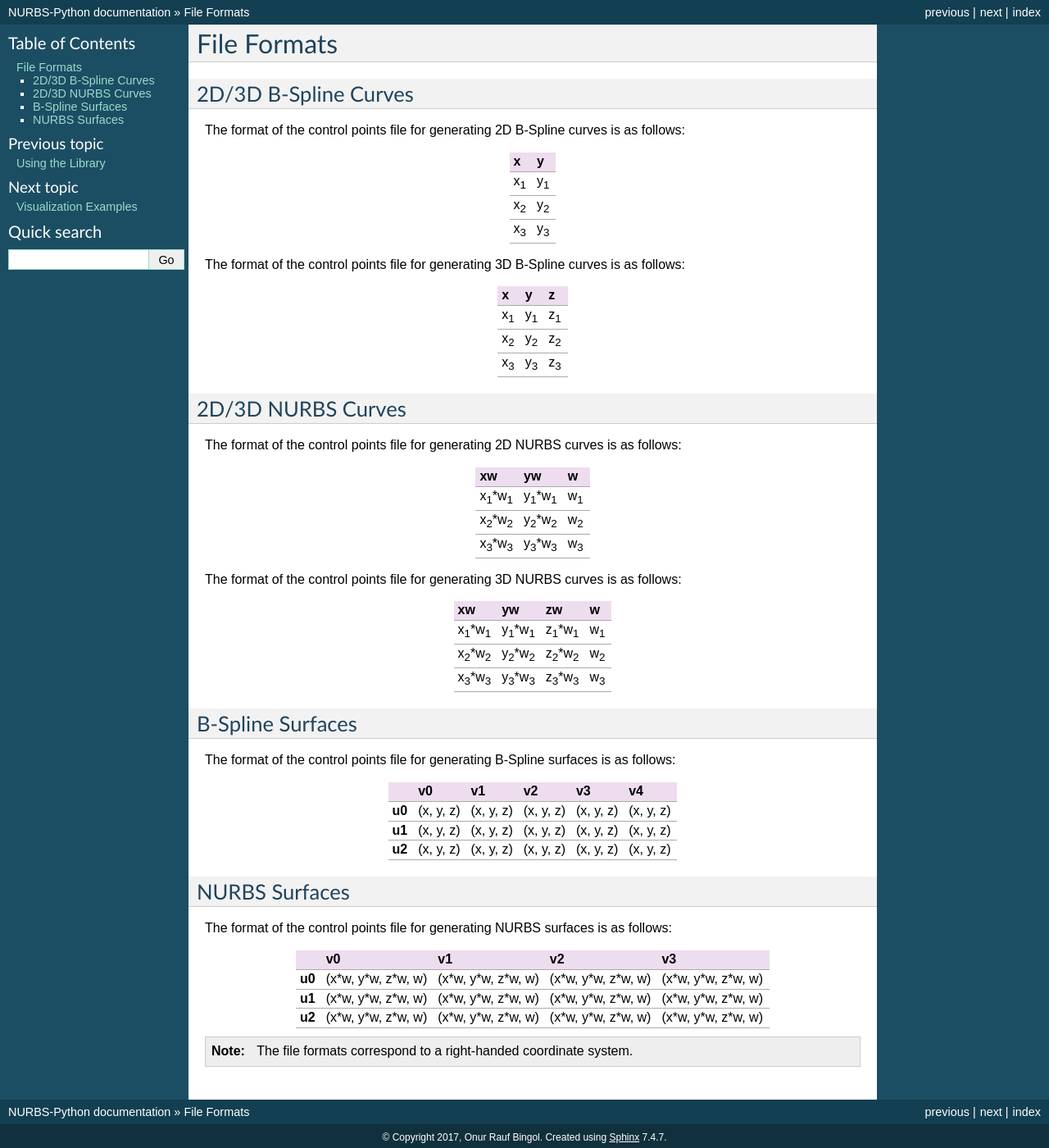
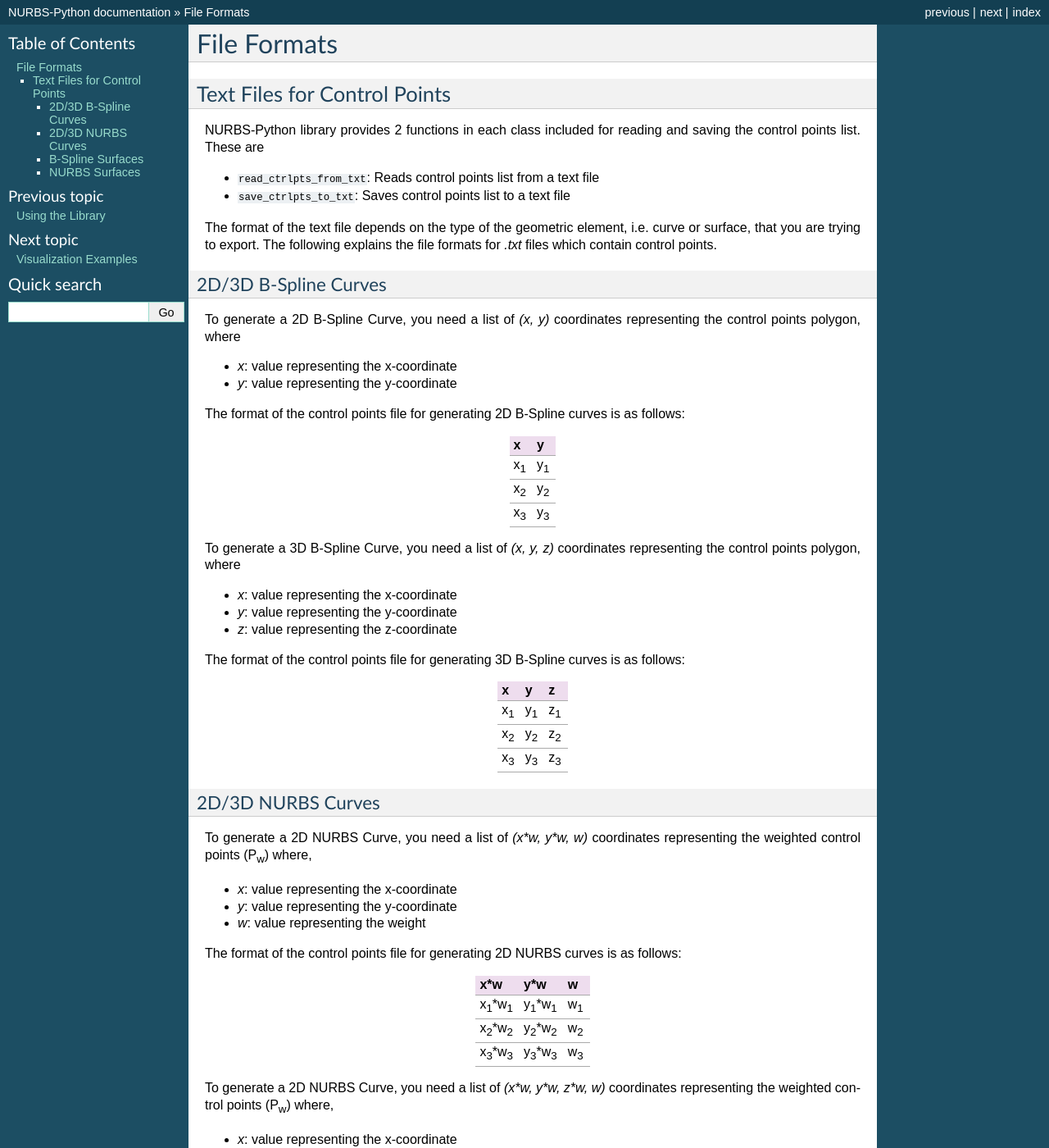
Before and after one commit to orbingol/NURBS-Python, a Sphinx documentation site: the page built from docs/formats.rst, in a window 1280 px wide and 1400 px high. Shown: the whole window at 82% size. Built offline with Sphinx 7.4.7, drawn with Linux system fonts in a browser that asks for light colours; formulas are drawn with MathJax 3; some of the changed text lies outside the part shown.

Commit message:
Update formats.rst

```diff
--- a/docs/formats.rst
+++ b/docs/formats.rst
@@ -1,8 +1,24 @@
 File Formats
 ^^^^^^^^^^^^
 
+Text Files for Control Points
+=============================
+
+NURBS-Python library provides 2 functions in each class included for reading and saving the control points list. These are
+
+* ``read_ctrlpts_from_txt``: Reads control points list from a text file
+* ``save_ctrlpts_to_txt``: Saves control points list to a text file
+
+The format of the text file depends on the type of the geometric element, i.e. curve or surface, that you are trying to
+export. The following explains the file formats for `.txt` files which contain control points.
+
 2D/3D B-Spline Curves
-=====================
+---------------------
+
+To generate a 2D B-Spline Curve, you need a list of *(x, y)* coordinates representing the control points polygon, where
+
+* `x`: value representing the x-coordinate
+* `y`: value representing the y-coordinate
 
 The format of the control points file for generating 2D B-Spline curves is as follows:
 
@@ -15,6 +31,12 @@ The format of the control points file for generating 2D B-Spline curves is as fo
 +-------------+-------------+
 | x\ :sub:`3` | y\ :sub:`3` |
 +-------------+-------------+
+
+To generate a 3D B-Spline Curve, you need a list of *(x, y, z)* coordinates representing the control points polygon, where
+
+* `x`: value representing the x-coordinate
+* `y`: value representing the y-coordinate
+* `z`: value representing the z-coordinate
 
 The format of the control points file for generating 3D B-Spline curves is as follows:
 
@@ -30,12 +52,19 @@ The format of the control points file for generating 3D B-Spline curves is as fo
 
 
 2D/3D NURBS Curves
-==================
+------------------
+
+To generate a 2D NURBS Curve, you need a list of *(x\*w, y\*w, w)* coordinates representing the weighted control points
+(P\ :sub:`w`) where,
+
+* `x`: value representing the x-coordinate
+* `y`: value representing the y-coordinate
+* `w`: value representing the weight
 
 The format of the control points file for generating 2D NURBS curves is as follows:
 
 +---------------------------+---------------------------+-------------+
-|             xw            |             yw            |      w      |
+|           x\*w            |           y\*w            |      w      |
 +===========================+===========================+=============+
 | x\ :sub:`1`\*w\ :sub:`1`  | y\ :sub:`1`\*w\ :sub:`1`  | w\ :sub:`1` |
 +---------------------------+---------------------------+-------------+
@@ -44,10 +73,18 @@ The format of the control points file for generating 2D NURBS curves is as follo
 | x\ :sub:`3`\*w\ :sub:`3`  | y\ :sub:`3`\*w\ :sub:`3`  | w\ :sub:`3` |
 +---------------------------+---------------------------+-------------+
 
+To generate a 2D NURBS Curve, you need a list of *(x\*w, y\*w, z\*w, w)* coordinates representing the weighted control points
+(P\ :sub:`w`) where,
+
+* `x`: value representing the x-coordinate
+* `y`: value representing the y-coordinate
+* `z`: value representing the z-coordinate
+* `w`: value representing the weight
+
 The format of the control points file for generating 3D NURBS curves is as follows:
 
 +---------------------------+---------------------------+---------------------------+-------------+
-|              xw           |            yw             |            zw             |      w      |
+|            x\*w           |            y\*w           |            z\*w           |      w      |
 +===========================+===========================+===========================+=============+
 | x\ :sub:`1`\*w\ :sub:`1`  | y\ :sub:`1`\*w\ :sub:`1`  | z\ :sub:`1`\*w\ :sub:`1`  | w\ :sub:`1` |
 +---------------------------+---------------------------+---------------------------+-------------+
@@ -57,7 +94,7 @@ The format of the control points file for generating 3D NURBS curves is as follo
 +---------------------------+---------------------------+---------------------------+-------------+
 
 B-Spline Surfaces
-=================
+-----------------
 
 The format of the control points file for generating B-Spline surfaces is as follows:
 
@@ -72,7 +109,7 @@ The format of the control points file for generating B-Spline surfaces is as fol
 +--------+-----------+-----------+-----------+-----------+-----------+
 
 NURBS Surfaces
-==============
+--------------
 
 The format of the control points file for generating NURBS surfaces is as follows:
 
```
